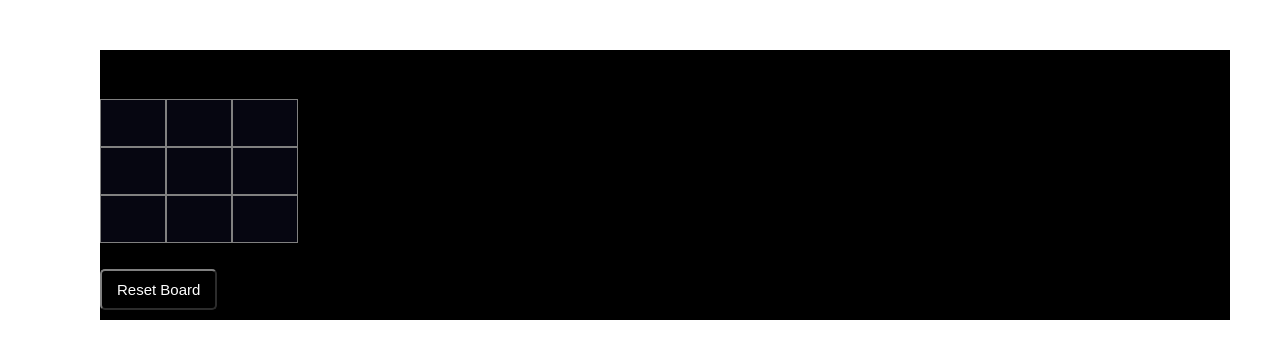
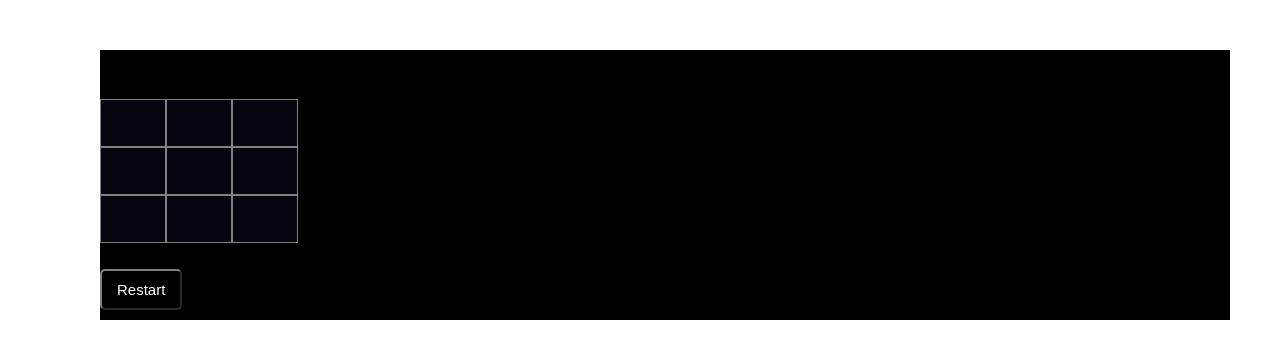
Before and after one commit to farhaannishtar/Tic-Tac-Toe-NextJS, a Next.js app: page / in a window 1280 px wide. Shown: the top 358 px of the page. Built offline with nearby package versions, Linux system fonts and the light colour scheme; no server answers; the database is empty.

Commit message:
Board resets after winner declared

```diff
--- a/pages/api/updateValue.js
+++ b/pages/api/updateValue.js
@@ -3,7 +3,6 @@ import { ObjectId } from 'mongodb'
 
 export default async function handler(request, response) {
   try {
-
     console.log("request.body: ", request.body);
     let  { id, value, xTurn } = request.body;
     console.log("id: ", id, "value: ", value, "xTurn: ", xTurn);
--- a/pages/index.js
+++ b/pages/index.js
@@ -41,14 +41,14 @@ export default function Home({ isConnected }) {
       const boardValuesFromDB = await fetch('/api/fetchValues');
       const boardValuesJson = await boardValuesFromDB.json();
       let values = [];
-      console.log("boardValuesJson[0]: ", boardValuesJson[0])
+      // console.log("boardValuesJson[0]: ", boardValuesJson[0])
       boardValuesJson[0].values.forEach(obj => {
         values.push(obj.value)
       })
       setXTurn(boardValuesJson[0].xTurn);
       setBoardValues(values);
     })();
-  });
+  }, [boardValues]);
 
   const updateBoard =  async (id, value, xTurn) => {
       const response = await fetch("/api/updateValue", {
@@ -80,6 +80,7 @@ export default function Home({ isConnected }) {
 
   const handleSquareClick = (position, message) => {
     console.log(`${position} I've been clicked`);
+    const emptyBoard = ['-', '-', '-', '-', '-', '-','-', '-', '-']
 
     let cloneBoardValues = [...boardValues];
     if (cloneBoardValues[position] !== '-') {
@@ -102,10 +103,11 @@ export default function Home({ isConnected }) {
     let winner = determineWinner(cloneBoardValues);
     if (winner === 'X' && winner !== '-') {
       setXwins(XWins + 1);
-      // resetBoard();
+      console.log("HERE??")
+      resetBoard(emptyBoard);
     } else if (winner === 'O' && winner !== '-') {
       setOwins(OWins + 1);
-      // resetBoard();
+      resetBoard(emptyBoard);
     }
     setWinner(winner);
   }
@@ -132,7 +134,7 @@ export default function Home({ isConnected }) {
     const data = await response.json();
   }
 
-  function computerMode() {
+  function restart() {
     const emptyBoard = ['-', '-', '-', '-', '-', '-','-', '-', '-']
     resetBoard(emptyBoard);
     setOwins(0);
@@ -157,7 +159,7 @@ export default function Home({ isConnected }) {
             <h3>The Winner: {winner}</h3>
           </div>
         </div>
-      <button className={styles.button} onClick={computerMode}>Reset Board</button>
+      <button className={styles.button} onClick={restart}>Restart</button>
       </div>
     </div>
   )
```
